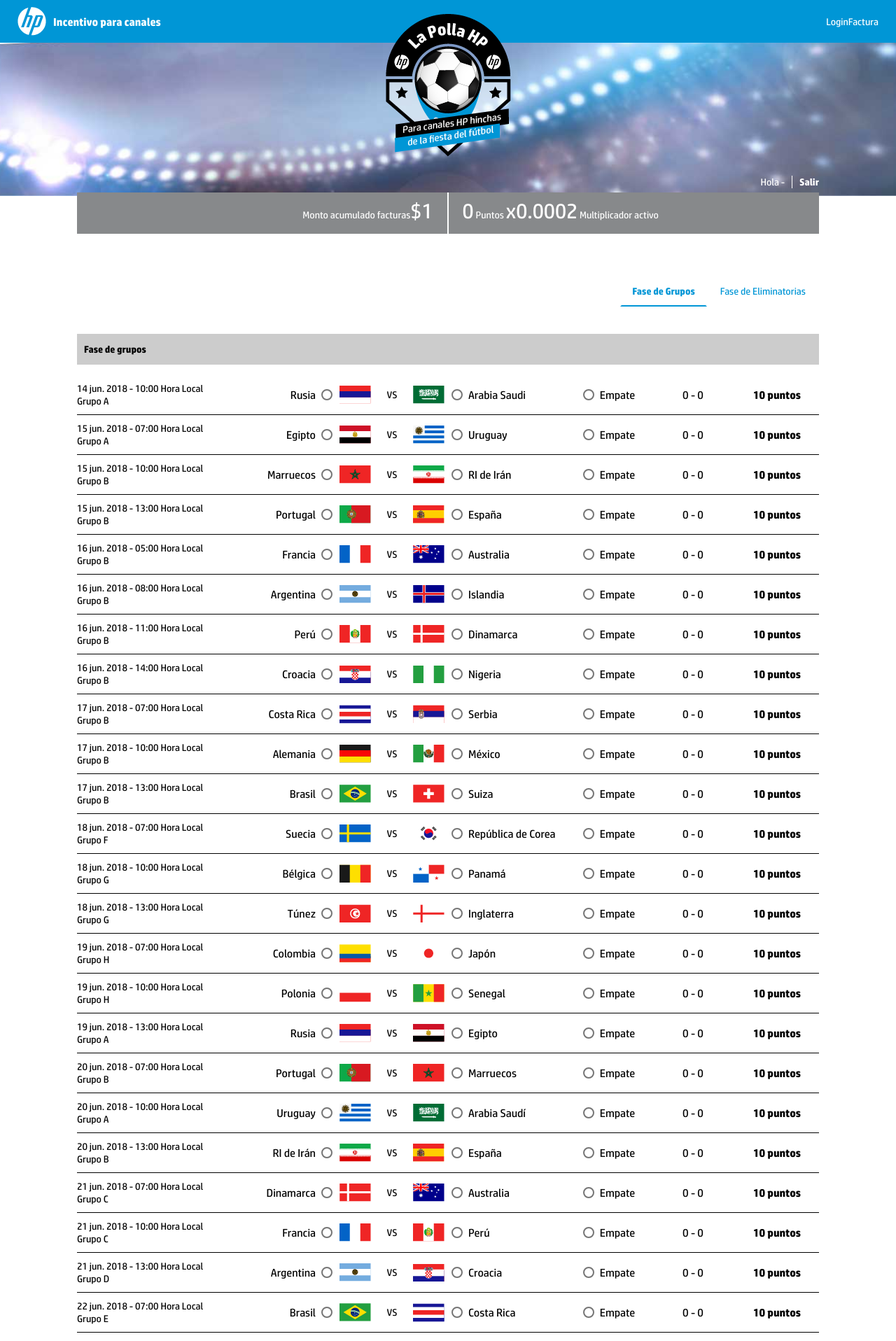
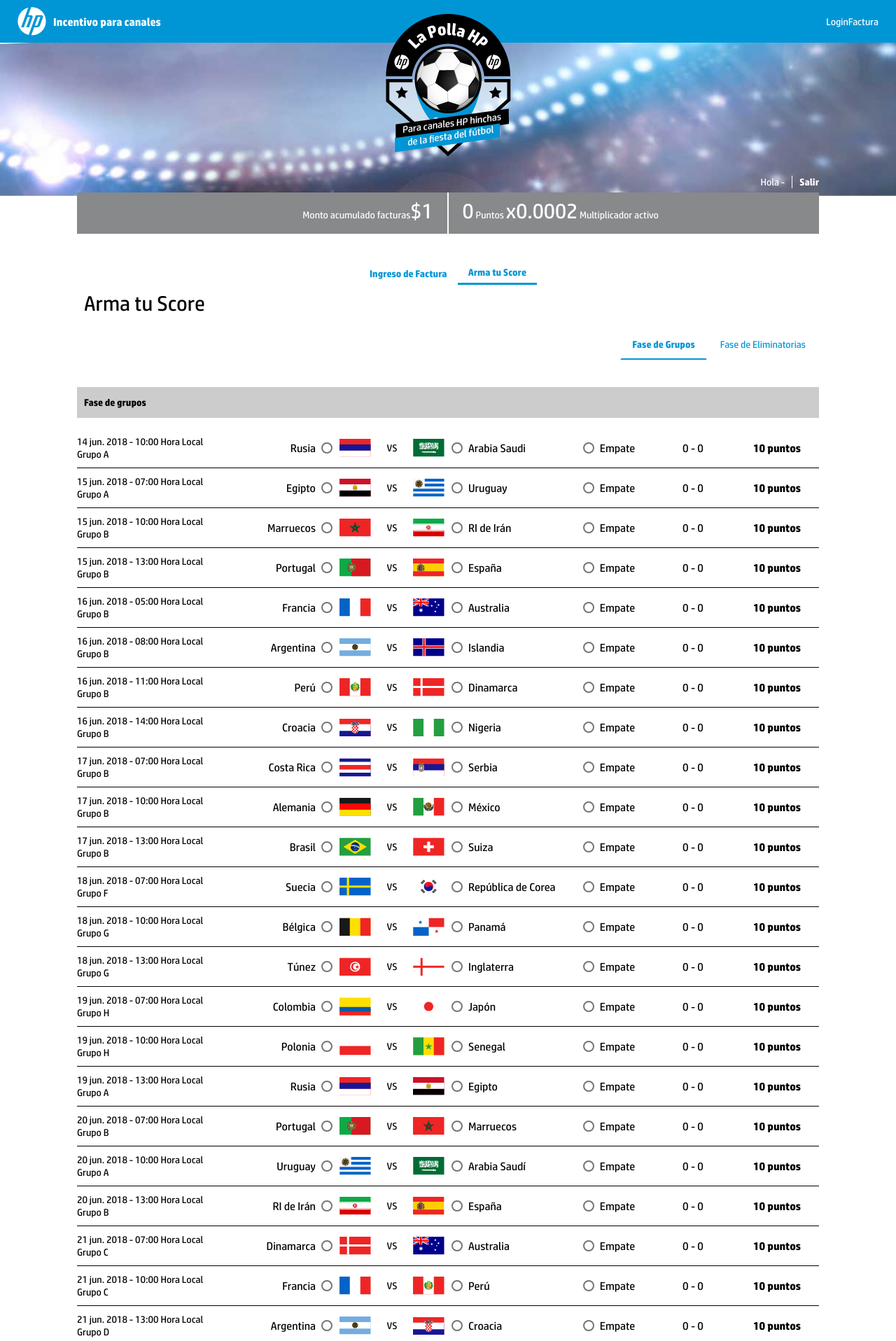
Before and after one commit to joseminaya15/LaPollaHP, a CodeIgniter app: page /LaPollaHP/ in a window 1280 px wide. Shown: the top 1916 px of the page at 70% size. Run offline with CodeIgniter, Linux system fonts and the light colour scheme; some libraries are stand-ins or nearby versions.

Commit message:
terminado

```diff
--- a/application/views/v_home.php
+++ b/application/views/v_home.php
@@ -53,7 +53,14 @@
                         </div>
                     </div>
                 </div>
-                <div class="js-container js-container--responsive">
+                <div class="js-link">
+                    <a href="">Ingreso de Factura</a>
+                    <a href="" class="active">Arma tu Score</a>
+                </div>
+                <div class="js-container js-container--title">
+                    <h2>Arma tu Score</h2>
+                </div>
+                <div class="js-container p-t-5">
                     <ul class="nav nav-tabs" role="tablist">
                         <li><a href="#Fase2" aria-controls="Fase2" role="tab" data-toggle="tab">Fase de Eliminatorias</a></li>
                         <li class="active"><a href="#Fase1" aria-controls="Fase1" role="tab" data-toggle="tab">Fase de Grupos</a></li>
--- a/public/css/style.styl
+++ b/public/css/style.styl
@@ -160,6 +160,16 @@
 			position absolute
 			z-index 10
 			top 20px
+.js-link
+	flexCenter()
+	justify-content center
+	a
+		font-family $bold
+		color $color !important
+		padding 5px 15px
+		text-decoration none
+		&.active
+			border-bottom 3px solid $color
 .js-partidos
 	flexCenter()
 	padding 10px 0
@@ -266,6 +276,11 @@
 	padding 20px
 .js-container--negative
 	margin -50px auto 20px auto
+.js-container--title
+	padding 10px 0 0 0
+	h2
+		padding 0 30px
+		margin 0
 .js-input
 	margin 5px 0
 	padding 0 5px
```
Also changed, not shown: public/css/style.css.
